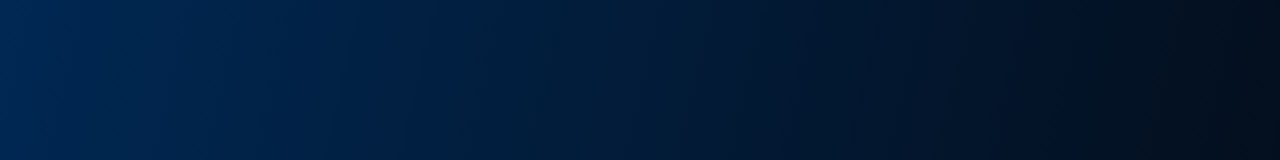
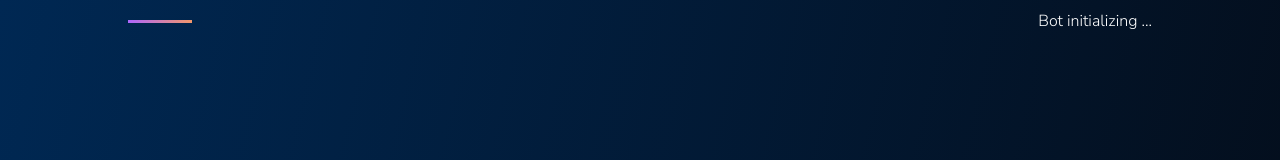
Before and after one commit to wujekbizon/nextjs-openai-bot, a Next.js app: page /chat in a window 1280 px wide. Shown: the top 160 px of the page. Built offline with nearby package versions, Linux system fonts and the light colour scheme; a web font is replaced by a local one.

Commit message:
add header and isInitialize  state

```diff
--- a/components/Chat.module.css
+++ b/components/Chat.module.css
@@ -15,6 +15,35 @@
   scroll-behavior: smooth;
 }
 
+.header {
+  width: 90%;
+  display: flex;
+  flex-direction: row;
+  align-items: center;
+  justify-content: space-between;
+  margin-top: 10px;
+}
+
+.header h4 {
+  color: white;
+  transition: all 0.3s linear;
+  font-size: 12px;
+}
+
+.line {
+  width: 5vw;
+  height: 3px;
+  background: linear-gradient(89.97deg, #ae67fa 1.84%, #f49867 102.67%);
+  transition: all 0.3s linear;
+}
+
+.online {
+  width: 45vw;
+  height: 3px;
+  background: linear-gradient(89.97deg, #ae67fa 1.84%, #f49867 102.67%);
+  transition: all 0.3s linear;
+}
+
 .chat_container::-webkit-scrollbar {
   display: none;
 }
@@ -23,4 +52,26 @@
   .chat_container {
     width: 80%;
   }
+
+  .header {
+    width: 80%;
+    display: flex;
+    flex-direction: row;
+    align-items: center;
+    justify-content: space-between;
+    margin-top: 10px;
+  }
+
+  .online {
+    width: 60vw;
+    height: 3px;
+    background: linear-gradient(89.97deg, #ae67fa 1.84%, #f49867 102.67%);
+    transition: all 0.5s linear;
+  }
+
+  .header h4 {
+    color: white;
+    transition: all 0.3s linear;
+    font-size: 16px;
+  }
 }
--- a/components/Chat.tsx
+++ b/components/Chat.tsx
@@ -1,6 +1,6 @@
 import styles from './Chat.module.css';
 import InputForm from './InputForm';
-import { useRef, useEffect, useMemo, useCallback } from 'react';
+import { useRef, useEffect, useMemo, useCallback, useState } from 'react';
 import { generateUniqueId, chatStripe, loader } from '../helpers/helpers';
 import fetchOpenAiApi from '../helpers/apiCalls';
 
@@ -9,6 +9,7 @@ let loadInterval: NodeJS.Timer;
 const Chat = () => {
   const formRef = useRef<HTMLFormElement | null>(null);
   const chatContainerRef = useRef<HTMLElement | null>(null);
+  const [isInitializing, setIsInitializing] = useState(false);
 
   const handleSubmitCallback: React.FormEventHandler<HTMLFormElement> =
     useCallback(async (e) => {
@@ -47,7 +48,11 @@ const Chat = () => {
 
       const interval = loader(messageDiv, loadInterval);
       //  fetch api
-      fetchOpenAiApi(data, interval, messageDiv);
+      const response = await fetchOpenAiApi(data, interval, messageDiv);
+      console.log(response.ok);
+      if (response.ok) {
+        setIsInitializing(true);
+      }
     }, []);
 
   const memoizeKeyPressHandler = useMemo(() => {
@@ -72,6 +77,17 @@ const Chat = () => {
 
   return (
     <>
+      <header className={styles.header}>
+        <div
+          className={!isInitializing ? `${styles.line}` : `${styles.online}`}
+        />
+        {!isInitializing ? (
+          <h4>Bot initializing ...</h4>
+        ) : (
+          <h4>Jarvis GPT 3 Chat Bot </h4>
+        )}
+      </header>
+
       <section
         className={styles.chat_container}
         ref={chatContainerRef}
--- a/helpers/apiCalls.ts
+++ b/helpers/apiCalls.ts
@@ -29,6 +29,7 @@ const fetchOpenAiApi = async (
     element.innerHTML = 'Something went wrong';
     console.log(err);
   }
+  return response;
 };
 
 export default fetchOpenAiApi;
```
Also changed, not shown: helpers.ts (deleted, +0 -43 lines).
